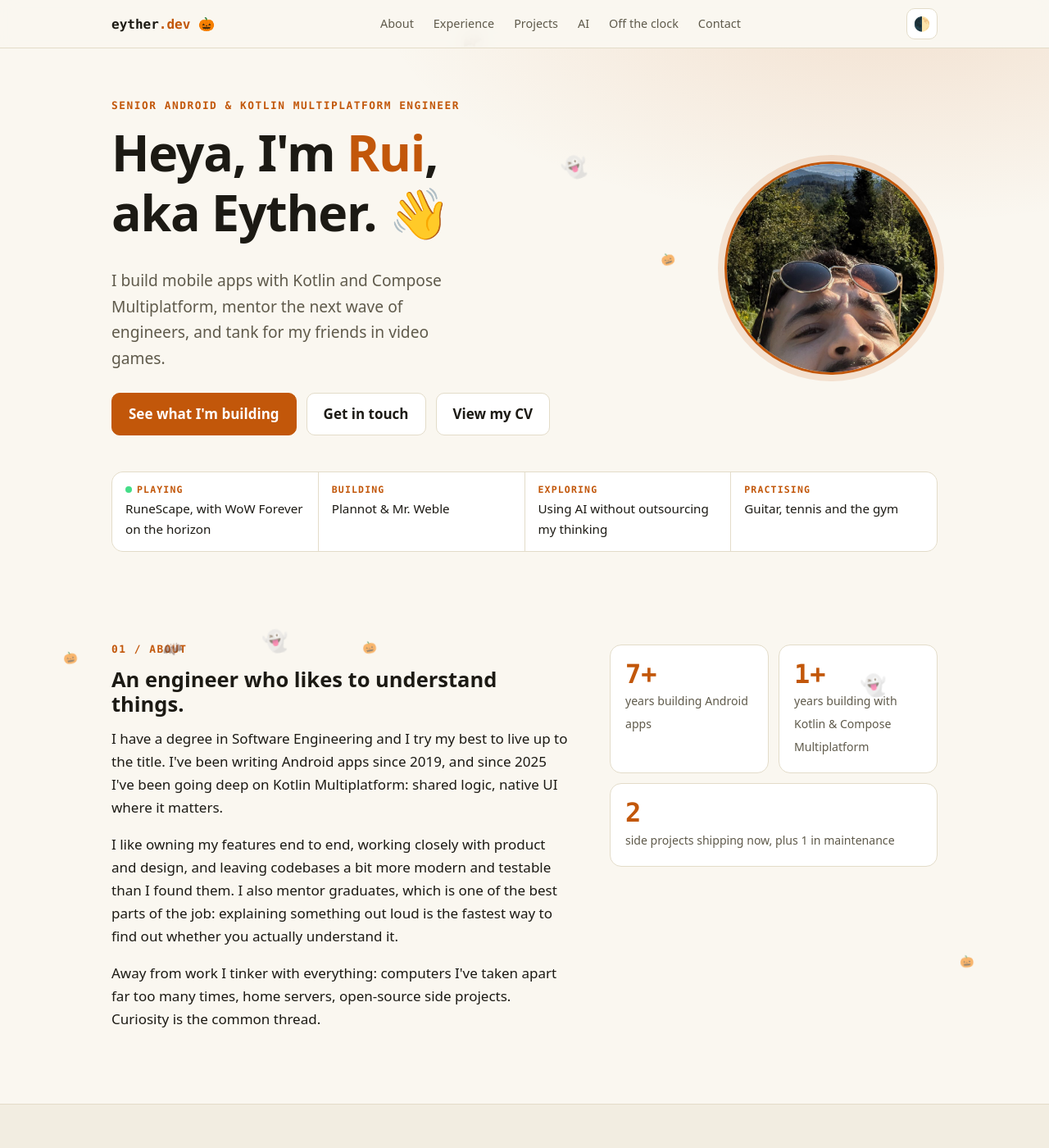
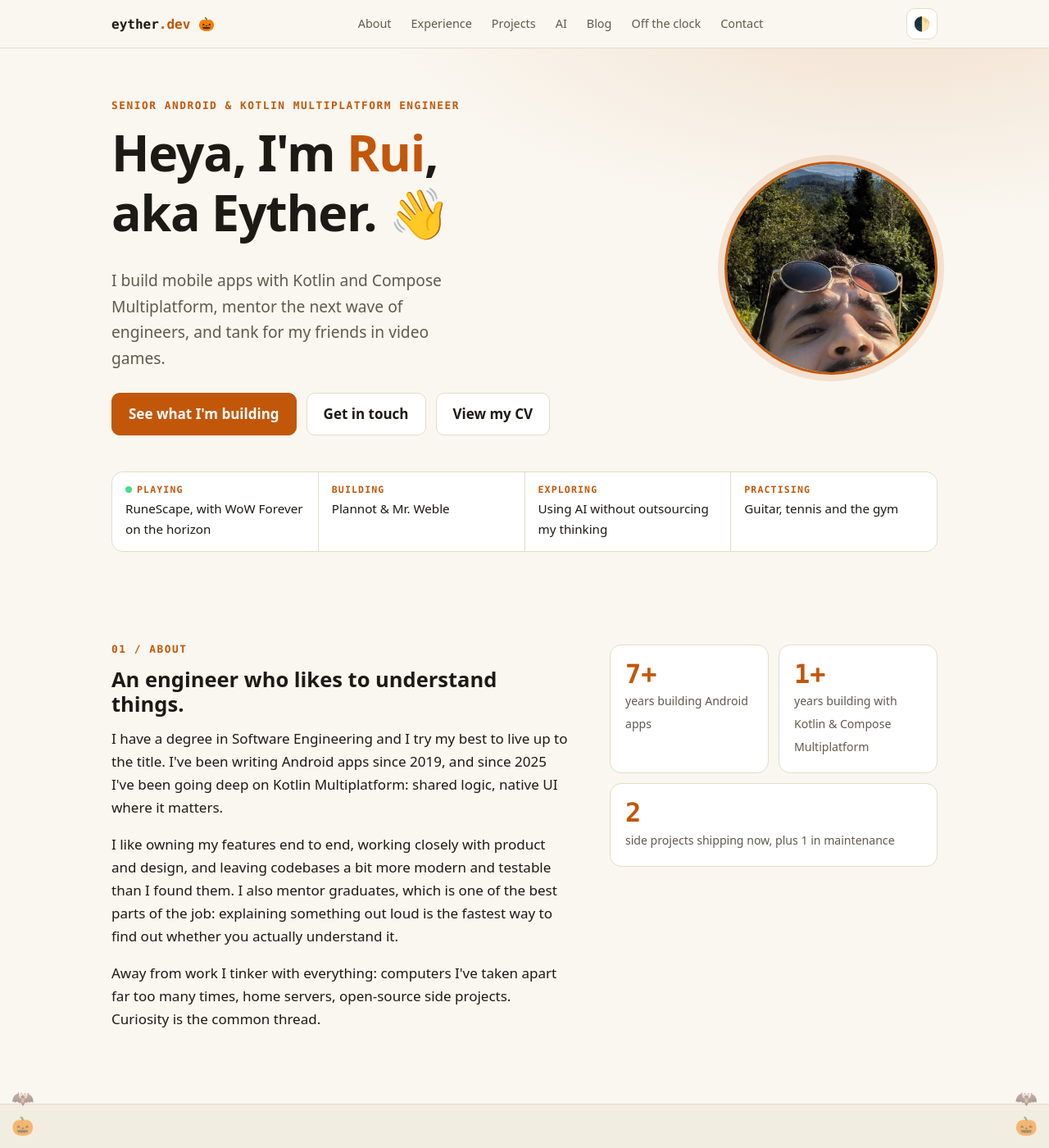
Before and after one commit to ruialmeida51/ruialmeida51.github.io, a Jekyll site: the page index.html, which Jekyll copies as it is, in a window 1280 px wide and 1400 px high. Shown: the whole window at 82% size. Built offline with Jekyll 4.4.1, drawn with Linux system fonts in a browser that asks for light colours; some of the changed text lies outside the part shown.

Commit message:
Homepage credit, mobile nav row with Blog link, static season decor
Co-Authored-By: Claude Sonnet 5.5 <noreply@anthropic.com>
Claude-Session: https://claude.ai/code/session_013na7oyqEJPgixjtdLD1kwK

```diff
--- a/assets/css/season.css
+++ b/assets/css/season.css
@@ -9,9 +9,8 @@
 :root[data-season="halloween"] .brand::after { content: " 🎃"; }
 :root[data-season="christmas"] .brand::after { content: " 🎄"; }
 
-.sx-decor { position: fixed; inset: 0; pointer-events: none; overflow: hidden; z-index: 0; }
-.sx-decor span { position: absolute; top: -40px; opacity: .55; animation: sx-fall linear infinite; }
-:root[data-season="halloween"] .sx-decor span { animation-name: sx-float; top: auto; bottom: -40px; }
-@keyframes sx-fall { to { transform: translateY(110vh) rotate(180deg); } }
-@keyframes sx-float { to { transform: translateY(-110vh) rotate(-25deg); } }
-@media (prefers-reduced-motion: reduce) { .sx-decor { display: none; } }
+.sx-decor { position: fixed; inset: 0; pointer-events: none; z-index: 0; }
+.sx-decor span { position: absolute; font-size: 22px; opacity: .5; }
+.sx-decor .l { left: 14px; }
+.sx-decor .r { right: 14px; }
+@media (max-width: 720px) { .sx-decor { display: none; } }
--- a/assets/css/style.css
+++ b/assets/css/style.css
@@ -82,7 +82,10 @@ p { margin: 0 0 1em; }
 	cursor: pointer; font-size: 1.05rem;
 }
 .icon-btn:hover { border-color: var(--accent); }
-@media (max-width: 720px) { .nav ul { display: none; } }
+@media (max-width: 720px) {
+	.nav .wrap { flex-wrap: wrap; row-gap: 0; }
+	.nav ul { order: 3; flex: 1 0 100%; padding-bottom: 6px; }
+}
 
 /* Sections */
 section { padding: 72px 0; }
--- a/assets/js/season.js
+++ b/assets/js/season.js
@@ -7,8 +7,8 @@
 (function () {
 	"use strict";
 	var SEASONS = [
-		{ id: "halloween", from: [10, 20], to: [11, 2], decor: ["🎃", "🦇", "👻"], brand: "🎃" },
-		{ id: "christmas", from: [12, 18], to: [12, 31], decor: ["❄️", "❄️", "🎄"], brand: "🎄" }
+		{ id: "halloween", from: [10, 20], to: [11, 2], decor: ["🎃", "🦇"], brand: "🎃" },
+		{ id: "christmas", from: [12, 18], to: [12, 31], decor: ["🎄", "❄️"], brand: "🎄" }
 	];
 	// Shown in the footer on the day itself.
 	var BIRTHDAYS = [
@@ -45,17 +45,16 @@
 		if (old) old.remove();
 		if (!s) { root.removeAttribute("data-season"); return; }
 		root.setAttribute("data-season", s.id);
-		if (matchMedia("(prefers-reduced-motion: reduce)").matches || !document.body) return;
+		if (!document.body) return;
 		var box = document.createElement("div");
 		box.className = "sx-decor";
 		box.setAttribute("aria-hidden", "true");
-		for (var i = 0; i < 10; i++) {
+		// Static and quiet: a few emoji tucked into the bottom corners.
+		for (var i = 0; i < 4; i++) {
 			var e = document.createElement("span");
 			e.textContent = s.decor[i % s.decor.length];
-			e.style.left = (6 + i * 9.5) + "%";
-			e.style.animationDelay = (-i * 1.7) + "s";
-			e.style.animationDuration = (14 + (i % 4) * 4) + "s";
-			e.style.fontSize = (14 + (i % 3) * 6) + "px";
+			e.className = i < 2 ? "l" : "r";
+			e.style.bottom = (10 + (i % 2) * 34) + "px";
 			box.appendChild(e);
 		}
 		document.body.appendChild(box);
--- a/grind/index.html
+++ b/grind/index.html
@@ -31,6 +31,7 @@
 		<a class="brand" href="../">eyther<span>.dev</span></a>
 		<ul>
 			<li><a href="../">Home</a></li>
+			<li><a href="../blog/">Blog</a></li>
 			<li><a href="#skills">Skills</a></li>
 			<li><a href="#log">Log</a></li>
 			<li><a href="#how">The rules</a></li>
--- a/index.html
+++ b/index.html
@@ -34,6 +34,7 @@
 			<li><a href="#experience">Experience</a></li>
 			<li><a href="#projects">Projects</a></li>
 			<li><a href="#ai">AI</a></li>
+			<li><a href="blog/">Blog</a></li>
 			<li><a href="#offclock">Off the clock</a></li>
 			<li><a href="#contact">Contact</a></li>
 		</ul>
```
Also changed, not shown: other parts of index.html (+1 -1 lines).
